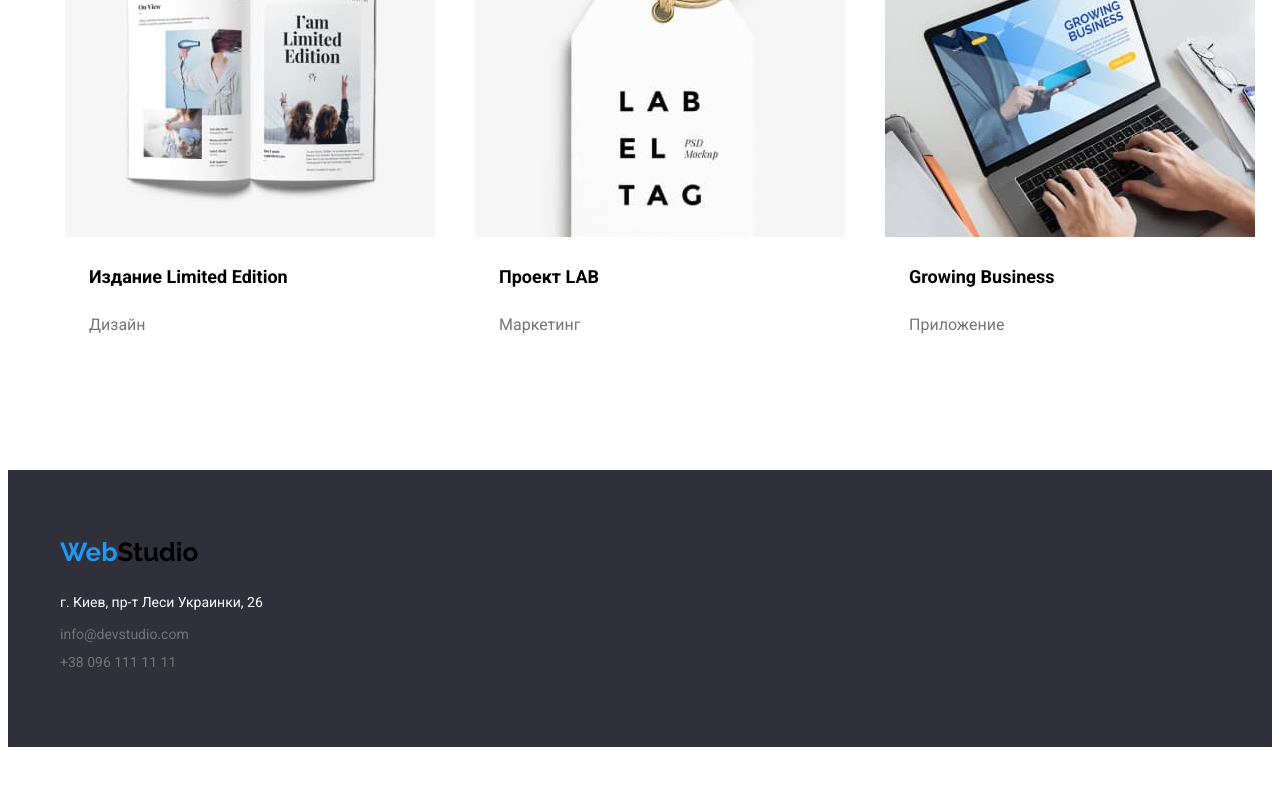
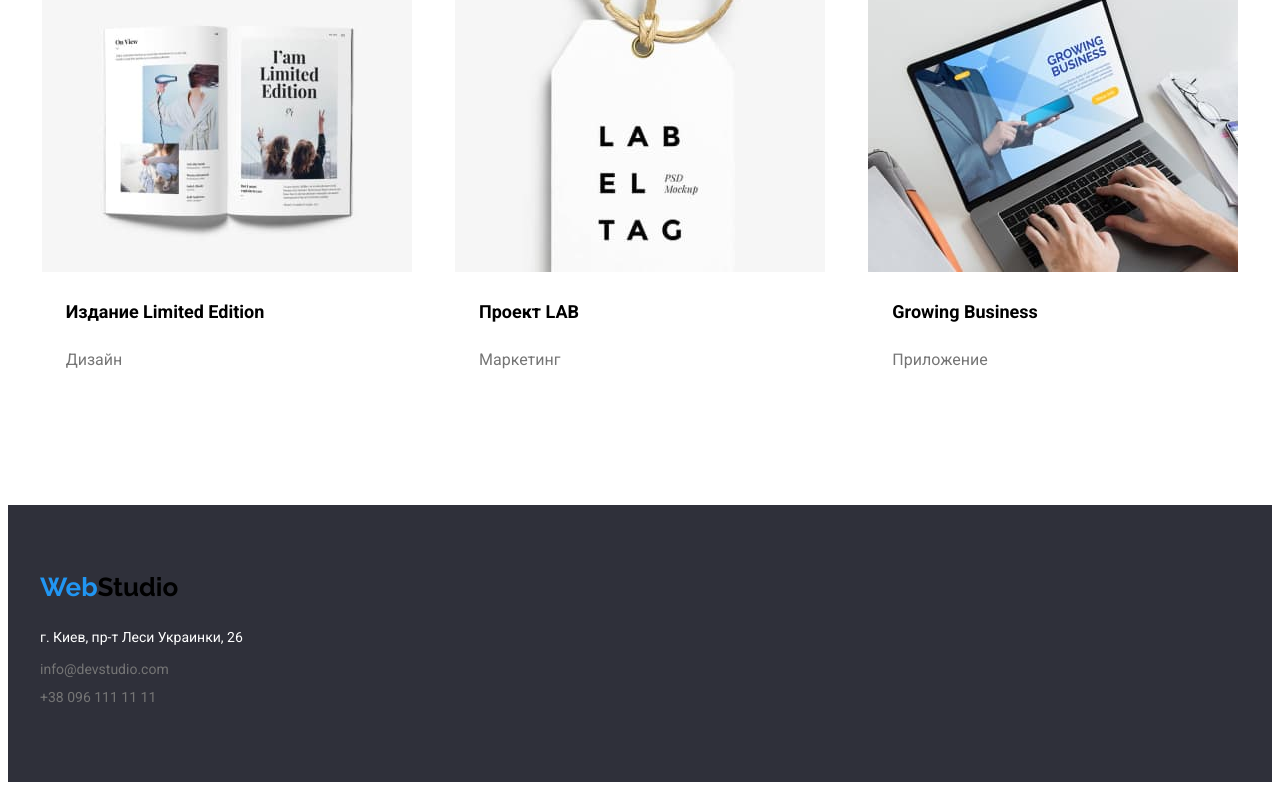
Before and after one commit to Myrhoiazov/goit-markup-hw-02, a plain HTML site: page portfolio.html in a window 1280 px wide. Shown: the part 1222-2012 px from the top of the page. Before the commit the page ends 1977 px from the top, so only its background shows below. Drawn offline with Linux system fonts and the light colour scheme.

Commit message:
убрал  паддинги в ul list

```diff
--- a/css/style.css
+++ b/css/style.css
@@ -39,7 +39,7 @@ body {
   line-height: 1.7;
   font-family: raleway;
   letter-spacing: 3%;
-  margin-left: 40px;
+  margin-left: 20px;
 }
 
 .logo span {
@@ -49,6 +49,10 @@ body {
 .nav-contact {
   list-style: none;
   display: flex;
+}
+
+.nav-link {
+  margin-right: 100px;
 }
 
 .nav-link li,
@@ -93,6 +97,7 @@ body {
   display: flex;
   justify-content: center;
   flex-wrap: wrap;
+  margin-bottom: 35px;
 }
 .main-link {
   list-style: none;
@@ -123,16 +128,17 @@ body {
   display: flex;
   flex-wrap: wrap;
   align-items: center;
-  justify-content: center;
+  justify-content: space-around;
 }
-.main-item {
-  max-width: 370px;
+
+.main-portfolio ul {
+  padding: 0;
 }
 .main-item li {
   list-style: none;
 }
 
-.main-item .item-img {
+.item-img {
   width: 100%;
 }
 
@@ -159,6 +165,10 @@ body {
   padding: 60px 0;
 }
 
+.footer ul {
+  padding: 0 0 0 20px;
+}
+
 .footer-contact li {
   margin-bottom: 9px;
   list-style: none;
```
